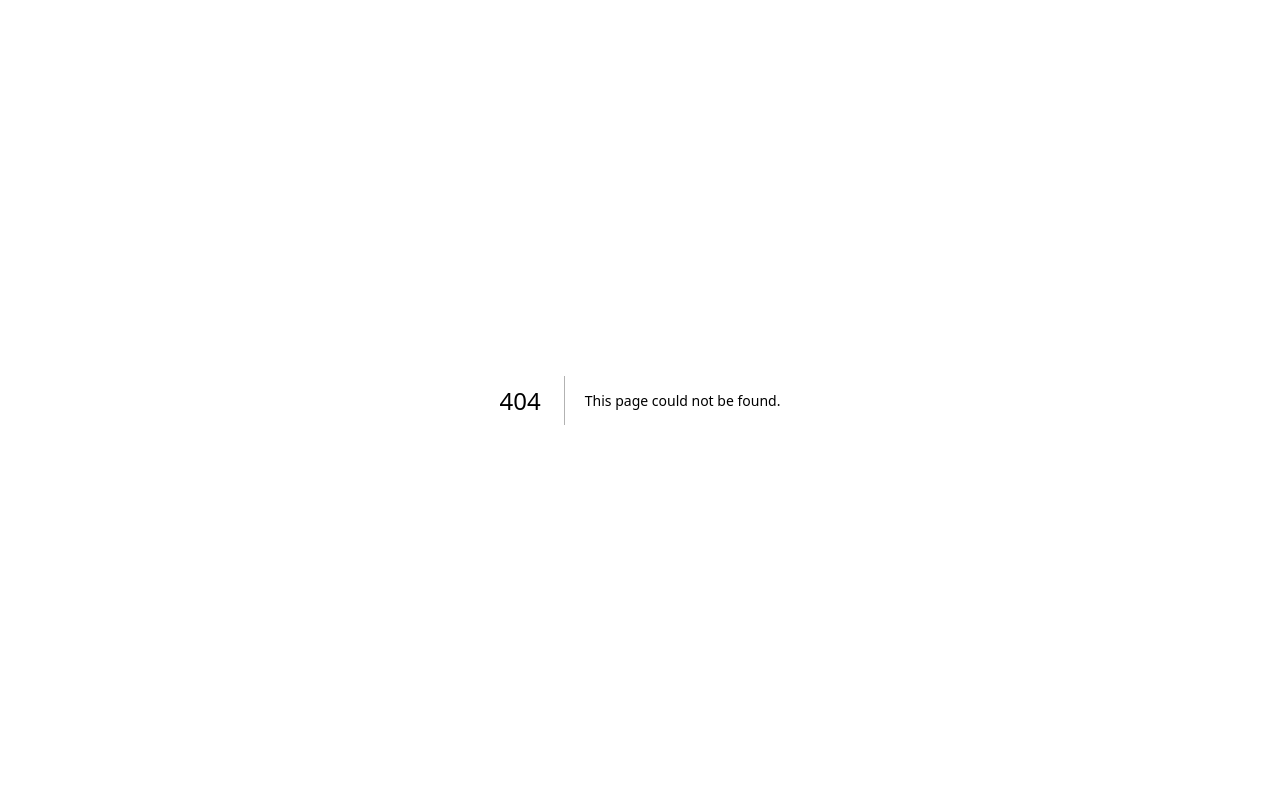
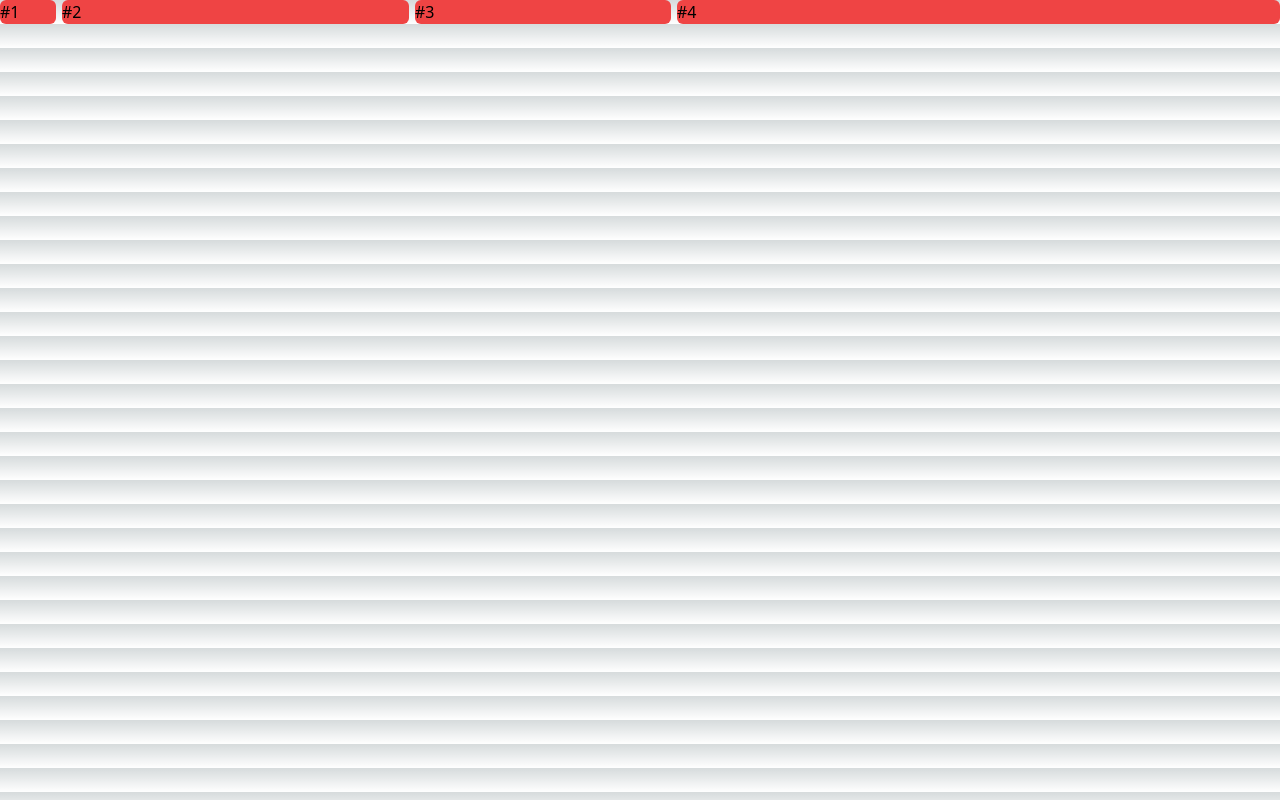
Before and after one commit to israelbulcaotavares/react-tailwind-cod3r, a Next.js app: page /flex/redimensionamento in a window 1280 px wide. Before the commit this address had no page. Built offline with nearby package versions, Linux system fonts and the light colour scheme.

Commit message:
redimensionamento

```diff
--- /dev/null
+++ b/src/pages/flex/redimensionamento.tsx
@@ -0,0 +1,13 @@
+import Caixa from "@/components/Caixa";
+
+export default function Redimensionamento(){
+    return(
+        <div className="flex gap-1.5">
+            <Caixa className="w-14 grow-0">#1</Caixa>
+            <Caixa className="w-32 flex-1">#2</Caixa>
+            <Caixa className="w-64 shrink-0">#3</Caixa>
+            <Caixa className="w-64 flex-auto">#4</Caixa>
+
+        </div>
+    )
+}
```
